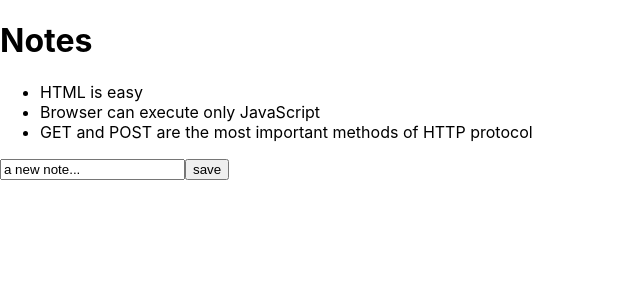
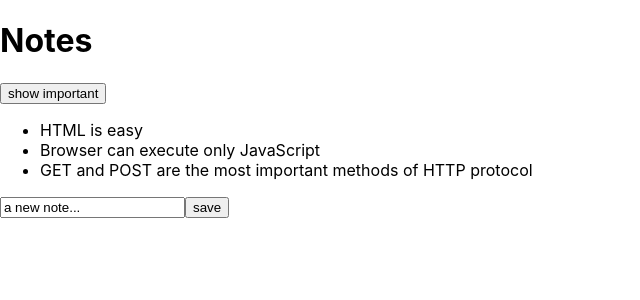
Before and after one commit to JWCTempleton/note-fullstack, a React (Create React App) app in the folder note-frontend/: page / in a window 1280 px wide. Shown: the top 300 px of the page, without its empty margins (0-640 px from the left). Built offline with nearby package versions, Linux system fonts and the light colour scheme.

Commit message:
Add state to control conditionally rendering the notes that are flagged as important

```diff
--- a/note-frontend/src/App.js
+++ b/note-frontend/src/App.js
@@ -5,6 +5,7 @@
 function App({ notes }) {
   const [allNotes, setAllNotes] = useState(notes);
   const [newNote, setNewNote] = useState("a new note...");
+  const [showAll, setShowAll] = useState(true);
 
   const addNote = (event) => {
     event.preventDefault();
@@ -22,11 +23,21 @@
     console.log(event.target.value);
     setNewNote(event.target.value);
   };
+
+  const notesToShow = showAll
+    ? allNotes
+    : allNotes.filter((note) => note.important === true);
+
   return (
     <div>
       <h1>Notes</h1>
+      <div>
+        <button onClick={() => setShowAll(!showAll)}>
+          show {showAll ? "important" : "all"}
+        </button>
+      </div>
       <ul>
-        {allNotes.map((note) => (
+        {notesToShow.map((note) => (
           <Note key={note.id} note={note} />
         ))}
       </ul>
```
